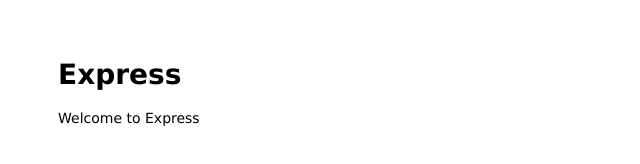
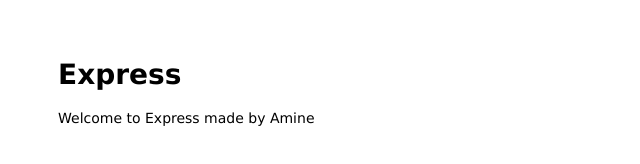
Before and after one commit to Medos777/WorkPfeBack, a website: page public/index.html in a window 1280 px wide. Shown: the whole page, without its empty margins (0-640 px from the left). Drawn offline with Linux system fonts and the light colour scheme.

Commit message:
test deployS

```diff
--- a/public/index.html
+++ b/public/index.html
@@ -7,7 +7,7 @@
 
 <body>
   <h1>Express</h1>
-  <p>Welcome to Express</p>
+  <p>Welcome to Express made by Amine</p>
 </body>
 
 </html>
```
